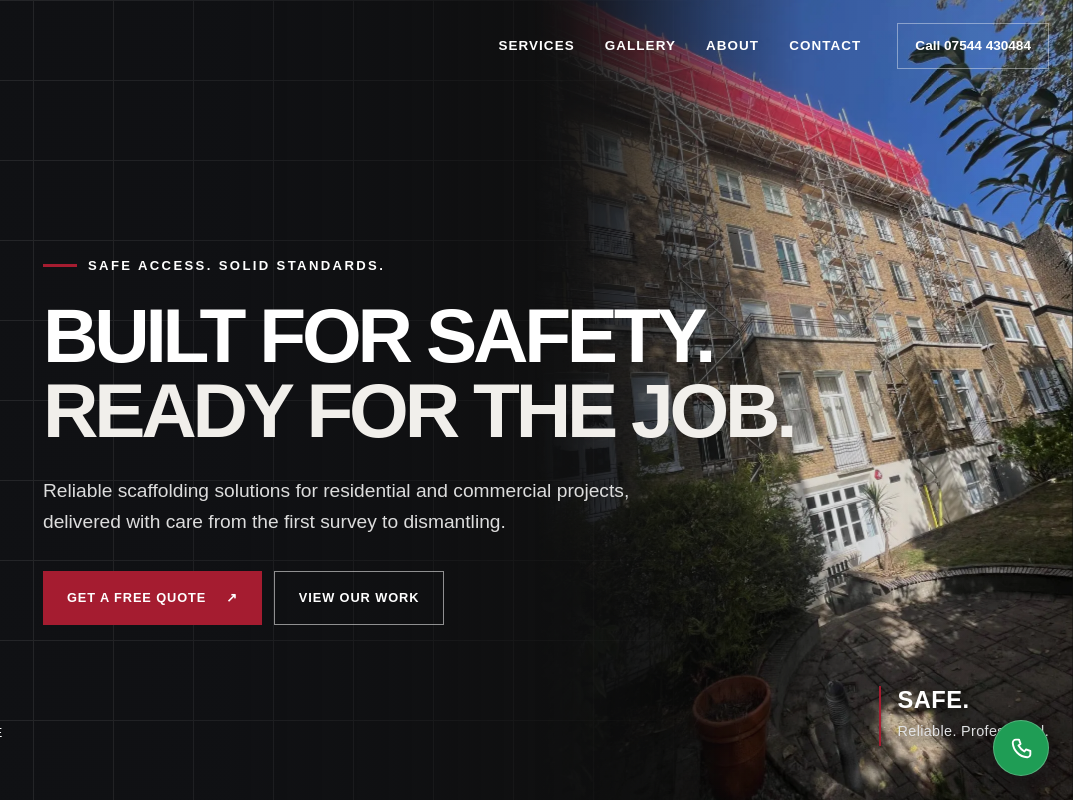
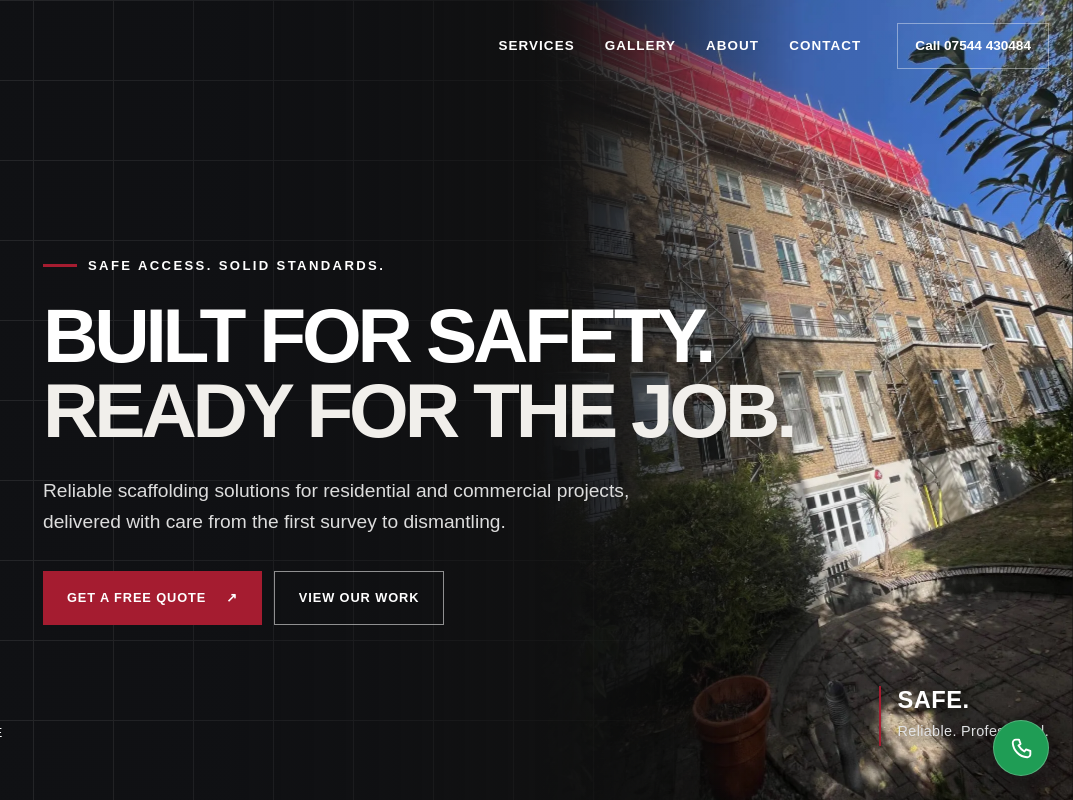
Before and after one commit to fredyandre/safe-frame-scaffolding, a website: page index.html in a window 1280 px wide. Shown: the top 800 px of the page, 207-1280 px from the left. Drawn offline with Linux system fonts and the light colour scheme.

Commit message:
Remove final overlay seam from hero

```diff
--- a/styles.css
+++ b/styles.css
@@ -23,7 +23,7 @@ a{color:inherit;text-decoration:none}
 .hero{min-height:100svh;position:relative;color:#fff;display:grid;align-items:center;overflow:hidden;background:#111}
 .hero:before{content:"";position:absolute;inset:0;z-index:1;pointer-events:none;background:linear-gradient(90deg,#101114 0%,rgba(16,17,20,.98) 34%,rgba(16,17,20,.7) 46%,rgba(16,17,20,.28) 58%,rgba(16,17,20,.08) 72%,transparent 100%)}
 .hero-media{position:absolute;inset:0 0 0 30%;z-index:0;overflow:hidden;background:transparent;transform:none}
-.hero-media:after{content:"";position:absolute;inset:0;z-index:4;background:rgba(9,10,12,.08)}
+.hero-media:after{display:none}
 .hero-slide{position:absolute;inset:0;background-image:var(--hero-image);background-position:right center;background-size:auto 100%;background-repeat:no-repeat;opacity:0;transform:scale(1.008);transform-origin:right center;transition:opacity .8s ease-in-out,transform 4.8s linear;will-change:opacity,transform;-webkit-mask-image:linear-gradient(90deg,transparent 0%,transparent 40%,rgba(0,0,0,.08) 44%,rgba(0,0,0,.58) 58%,#000 70%);mask-image:linear-gradient(90deg,transparent 0%,transparent 40%,rgba(0,0,0,.08) 44%,rgba(0,0,0,.58) 58%,#000 70%)}
 .hero-slide.is-active{opacity:1;transform:scale(1)}
 .hero-slide-project-front{--hero-image:url('assets/project-14.webp')}
@@ -225,7 +225,6 @@ to{transform:scale(1.04)}
 @media(max-width:900px){.hero-media{inset:0;opacity:.68}
 .hero-media{-webkit-mask-image:none;mask-image:none}
 .hero:before{background:linear-gradient(90deg,rgba(9,10,12,.82),rgba(9,10,12,.28))}
-.hero-media:after{background:rgba(9,10,12,.12)}
 .site-header{height:76px;padding:0 20px}
 .brand{min-width:190px}
 .header-cta{display:none}
```
